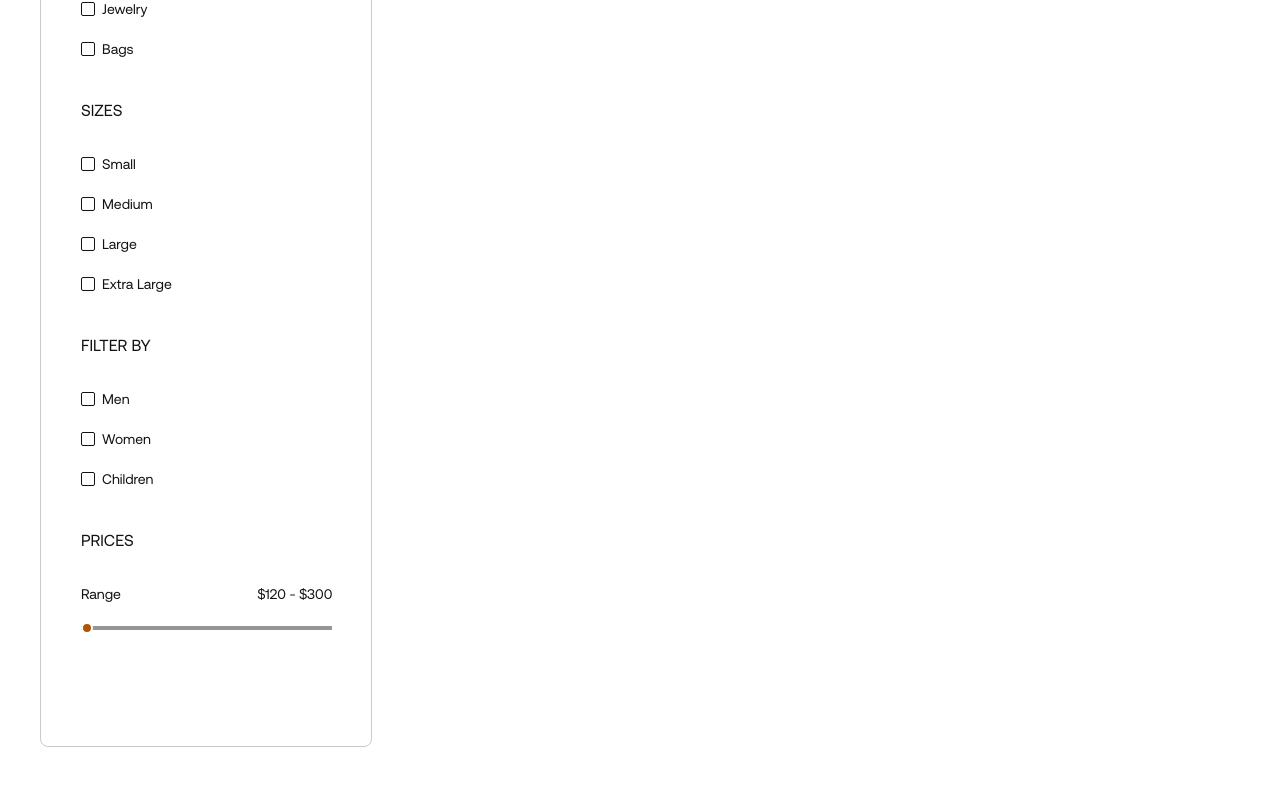
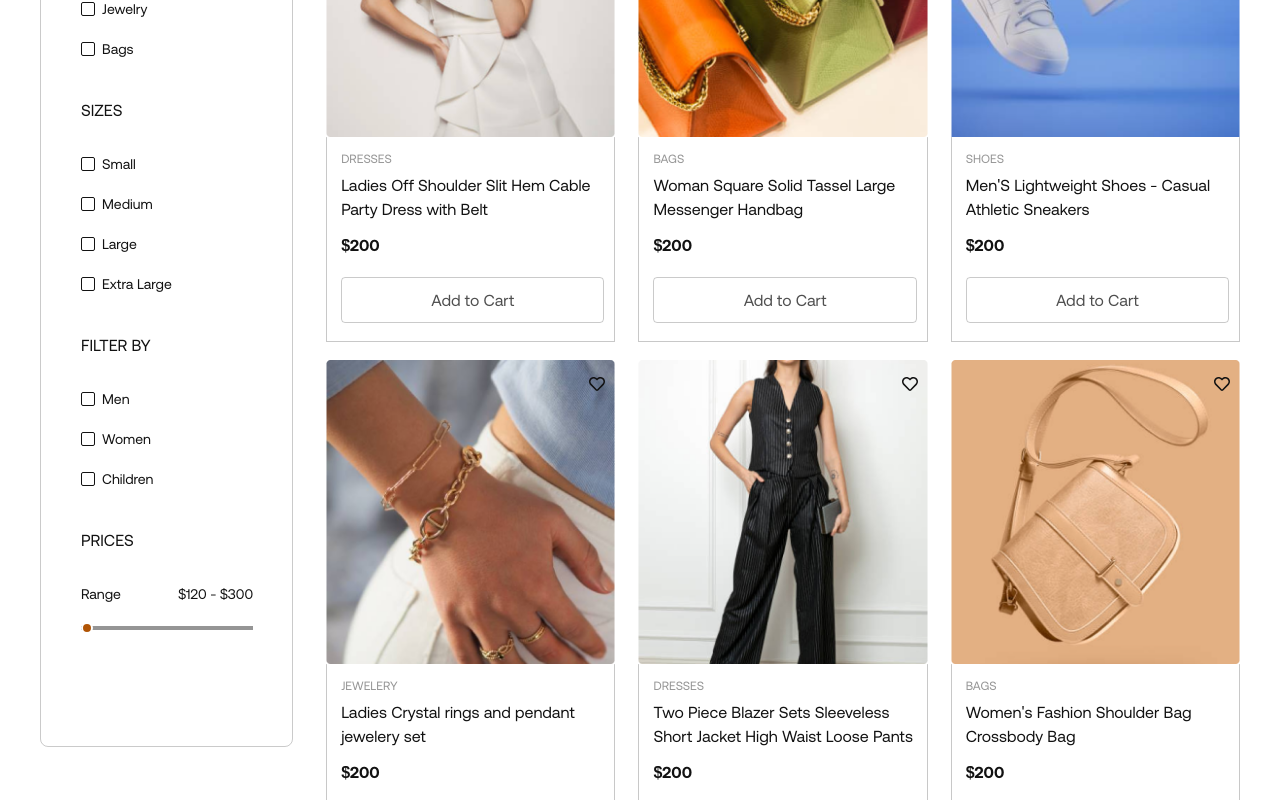
Before and after one commit to omotayobolu/hng-task2, a Next.js app: page / in a window 1280 px wide. Shown: the part 680-1480 px from the top of the page. Before the commit the page ends 1427 px from the top, so only its background shows below. Built offline with nearby package versions, Linux system fonts and the light colour scheme.

Commit message:
products list page done

```diff
--- a/app/page.tsx
+++ b/app/page.tsx
@@ -1,6 +1,11 @@
 "use client";
 import Image from "next/image";
 import Navbar from "@/components/Navbar";
+import ProductsData from "@/public/data/ProductsData";
+import { FaRegHeart } from "react-icons/fa";
+import { IoChevronBack } from "react-icons/io5";
+import { IoChevronForward } from "react-icons/io5";
+import Footer from "@/components/Footer";
 
 export default function Home() {
   return (
@@ -8,7 +13,7 @@ export default function Home() {
       <Navbar />
       <div className=" bg-cover bg-center h-[279px] w-full hero-bg bg-blend-overlay"></div>
       <div className="mt-[2rem]">
-        <div className="flex flex-row items-center justify-between lg:mx-[3.75%]">
+        <div className="flex flex-row items-center justify-between md:mx-[3.75%] mx-[4.2%]">
           <div className="flex flex-row items-center space-x-[1.625rem]">
             <p>Sort by:</p>
             <select
@@ -20,7 +25,7 @@ export default function Home() {
               <option value="High to Low">High to Low</option>
             </select>
           </div>
-          <div className="flex flex-row items-center space-x-8">
+          <div className="lg:flex hidden flex-row items-center space-x-8">
             <button className="text-xl font-medium text-primary-orange">
               All Products
             </button>
@@ -37,13 +42,14 @@ export default function Home() {
               Jewelries
             </button>
           </div>
-          <p className="font-light">
+          <p className="font-light md:block hidden">
             <span className="font-normal">Showing </span>1-20 of 1000 results
           </p>
         </div>
       </div>
-      <div className="mt-[2.5rem] lg:mx-[3.125%] flex flex-row space-x-[2.0625rem]">
-        <div className="w-[27.7%] pt-[1.8125rem] pr-[2.4375rem] pb-[7.25rem] pl-[2.5rem] border-[0.5px] border-solid border-[rgba(79,79,79,0.3)] rounded-lg">
+      <div className="mt-[2.5rem] md:mx-[3.125%] mx-[6%] flex flex-row gap-[2.0625rem]">
+        <div className="lg:w-[27.7%] lg:block hidden">
+          <div className=" pt-[1.8125rem] pr-[2.4375rem] pb-[7.25rem] pl-[2.5rem] border-[0.5px] border-solid border-[rgba(79,79,79,0.3)] rounded-lg">
             <div className="flex flex-col space-y-[2.4325rem]">
               <div className="flex flex-col space-y-8">
                 <p className="uppercase font-medium">category</p>
@@ -82,7 +88,11 @@ export default function Home() {
                     <label htmlFor="large">Large</label>
                   </div>
                   <div className="flex flex-row items-center space-x-[0.4375rem]">
-                  <input type="checkbox" name="extra-large" id="extra-large" />
+                    <input
+                      type="checkbox"
+                      name="extra-large"
+                      id="extra-large"
+                    />
                     <label htmlFor="extra-large">Extra Large</label>
                   </div>
                 </div>
@@ -112,11 +122,69 @@ export default function Home() {
                     <p className="text-sm">$120 - $300</p>
                   </div>
                 </div>
-              <input type="range" name="range" id="range" min="120" max="300" />
+                <input
+                  type="range"
+                  name="range"
+                  id="range"
+                  min="120"
+                  max="300"
+                />
               </div>
             </div>
           </div>
-        <div></div>
+        </div>
+        <div className="flex flex-col w-full">
+          <div className=" w-full grid gap-x-[1.4375rem] gap-y-[1.125rem] grid-cols-[repeat(auto-fit,minmax(279px,1fr))] place-items-center">
+            {ProductsData.map((product: any) => (
+              <div key={product.key} className="relative">
+                <Image
+                  src={product.image}
+                  alt={product.product}
+                  width={297}
+                  height={313}
+                  className="w-full"
+                />
+                <div className="pt-2 pr-2.5 pb-[1.125rem] pl-3.5 border-t-0 border-[0.5px] border-solid border-[rgba(79,79,79,0.31)] rounded-[0.5px]">
+                  <span className="text-xs uppercase text-[rgba(79,79,79,0.6)]">
+                    {product.category}
+                  </span>
+                  <p className="mt-1">{product.product}</p>
+                  <p className="font-bold mt-3">${product.price}</p>
+                  <button className="w-full mt-5 border border-solid border-[rgba(79,79,79,0.3)] rounded-[4px] py-2.5 px-3 text-secondary-black text-base">
+                    Add to Cart
+                  </button>
+                </div>
+                <FaRegHeart className="absolute top-4 right-2.5 cursor-pointer" />
+              </div>
+            ))}
+          </div>
+          <div className="mt-[4.3125rem] flex flex-row items-center justify-center gap-5 w-full">
+            <button className="w-[3.125rem] h-[3.125rem] rounded-md border border-solid border-[rgba(79,79,79,0.6)] px-5 py-4">
+              <IoChevronBack />
+            </button>
+            <button className="w-[3.125rem] h-[3.125rem] rounded-md border border-solid border-[rgba(79,79,79,0.6)] px-5 py-4">
+              1
+            </button>
+            <button className="w-[3.125rem] h-[3.125rem] rounded-md border border-solid border-[rgba(79,79,79,0.6)] px-5 py-4">
+              2
+            </button>
+            <button className="w-[3.125rem] h-[3.125rem] rounded-md border border-solid border-[rgba(79,79,79,0.6)] px-5 py-4">
+              ...
+            </button>
+            <button className="w-[3.125rem] h-[3.125rem] rounded-md border border-solid border-[rgba(79,79,79,0.6)] px-5 py-4">
+              9
+            </button>
+            <button className="w-[3.125rem] h-[3.125rem] rounded-md border border-solid border-[rgba(79,79,79,0.6)] px-5 py-4">
+              10
+            </button>
+            <button className="w-[3.125rem] h-[3.125rem] rounded-md border border-solid border-[rgba(79,79,79,0.6)] px-5 py-4">
+              <IoChevronForward />
+            </button>
+          </div>
+        </div>
+      </div>
+      <div className="mt-[5.5625rem]">
+        <Footer />
       </div>
     </main>
   );
--- /dev/null
+++ b/components/Footer.tsx
@@ -0,0 +1,73 @@
+import { FaTwitter, FaLinkedinIn, FaFacebookF } from "react-icons/fa";
+import Link from "next/link";
+
+const Footer = () => {
+  const year: number = new Date().getFullYear();
+  return (
+    <section className="bg-[rgba(251,237,226,0.22)]">
+      <div className="pt-[2.1875rem] pb-[4.5625rem] px-[6.7%] flex flex-row flex-wrap justify-between gap-8">
+        <div>
+          <h2 className="uppercase font-elmessiri">timbu</h2>
+          <span className="text-sm mt-[0.6875rem] font-light">
+            We bring you the best. Explore our selection and discover something{" "}
+            <br />
+            new today.
+          </span>
+          <div className="text-[#0B173D] flex flex-row items-center space-x-5 mt-[1.375rem]">
+            <FaTwitter />
+            <FaLinkedinIn />
+            <FaFacebookF />
+          </div>
+        </div>
+        <div className="flex flex-row flex-wrap gap-[3.625rem]">
+          <div className="flex flex-col">
+            <h4 className="font-medium text-2xl uppercase">company</h4>
+            <div className="flex flex-col mt-[1.1875rem] space-y-[1.625rem]">
+              <Link href="">About Us</Link>
+              <Link href="">Affiliate</Link>
+              <Link href="">Contact Us</Link>
+            </div>
+          </div>
+          <div className="flex flex-col">
+            <h4 className="font-medium text-2xl uppercase">help</h4>
+            <div className="flex flex-col mt-[1.1875rem] space-y-[1.625rem]">
+              <Link href="">Find a store</Link>
+              <Link href="">Find a store</Link>
+              <Link href="">Legal & Privacy</Link>
+            </div>
+          </div>
+          <div className="flex flex-col">
+            <h4 className="font-medium text-2xl uppercase">shop</h4>
+            <div className="flex flex-col mt-[1.1875rem] space-y-[1.625rem]">
+              <Link href="">Dresses</Link>
+              <Link href="">Shoes</Link>
+              <Link href="">Bags</Link>
+            </div>
+          </div>
+          <div className="flex flex-col">
+            <h4 className="font-medium text-2xl uppercase">my account</h4>
+            <div className="flex flex-col mt-[1.1875rem] space-y-[1.625rem]">
+              <Link href="">My Profile</Link>
+              <Link href="">My Order history</Link>
+              <Link href="">My wishlist</Link>
+            </div>
+          </div>
+        </div>
+      </div>
+      <hr className="bg-[rgba(18,18,18,0.2)] h-[1px]" />
+      <hr />
+      <div className="flex flex-row items-center sm:justify-around text-secondary-black pt-[0.875rem] pb-[1.375rem] px-[6.7%]">
+        {/* montserrat font */}
+        <span>Copyright &copy; {year} TIMBLE</span>
+        <p className="font-light sm:block hidden ">
+          All Rights Reserved |{" "}
+          <Link href="" className="text-primary-orange text-base underline">
+            Terms and conditions
+          </Link>
+        </p>
+      </div>
+    </section>
+  );
+};
+
+export default Footer;
--- a/components/Navbar.tsx
+++ b/components/Navbar.tsx
@@ -12,7 +12,7 @@ const Navbar = () => {
       <div className="py-[2.1875rem] flex flex-row justify-between">
         <div className="flex flex-row items-center space-x-[8.75rem]">
           <h2 className="uppercase font-elmessiri">timbu</h2>
-          <div className="flex flex-row items-center space-x-12">
+          <div className="lg:flex hidden flex-row items-center space-x-12">
             <Link href="">Home</Link>
             <Link
               href="/"
--- a/public/data/ProductsData.ts
+++ b/public/data/ProductsData.ts
@@ -11,16 +11,16 @@ import Product10 from "../assets/product10.png";
 import Product11 from "../assets/product11.png";
 import Product12 from "../assets/product12.png";
 
-interface Product {
+export type ProductType = {
   id: string;
   category: string;
   product: string;
   price: number;
   isFavourite: boolean;
   image: any;
-}
+};
 
-const productsData: Product[] = [
+const productsData: ProductType[] = [
   {
     id: "1",
     category: "dresses",
@@ -47,7 +47,7 @@ const productsData: Product[] = [
   },
   {
     id: "4",
-    category: "jewellry",
+    category: "jewelery",
     product: "Ladies Crystal rings and pendant jewelery set",
     price: 200,
     isFavourite: false,
@@ -80,7 +80,7 @@ const productsData: Product[] = [
   },
   {
     id: "8",
-    category: "jewllry",
+    category: "jewelery",
     product: "Women Chord With Sparkling Zirconia Jewelery Set",
     price: 200,
     isFavourite: false,
@@ -119,3 +119,5 @@ const productsData: Product[] = [
     image: Product12,
   },
 ];
+
+export default productsData;
```
Lines whose indentation alone changed are shown as unchanged.
